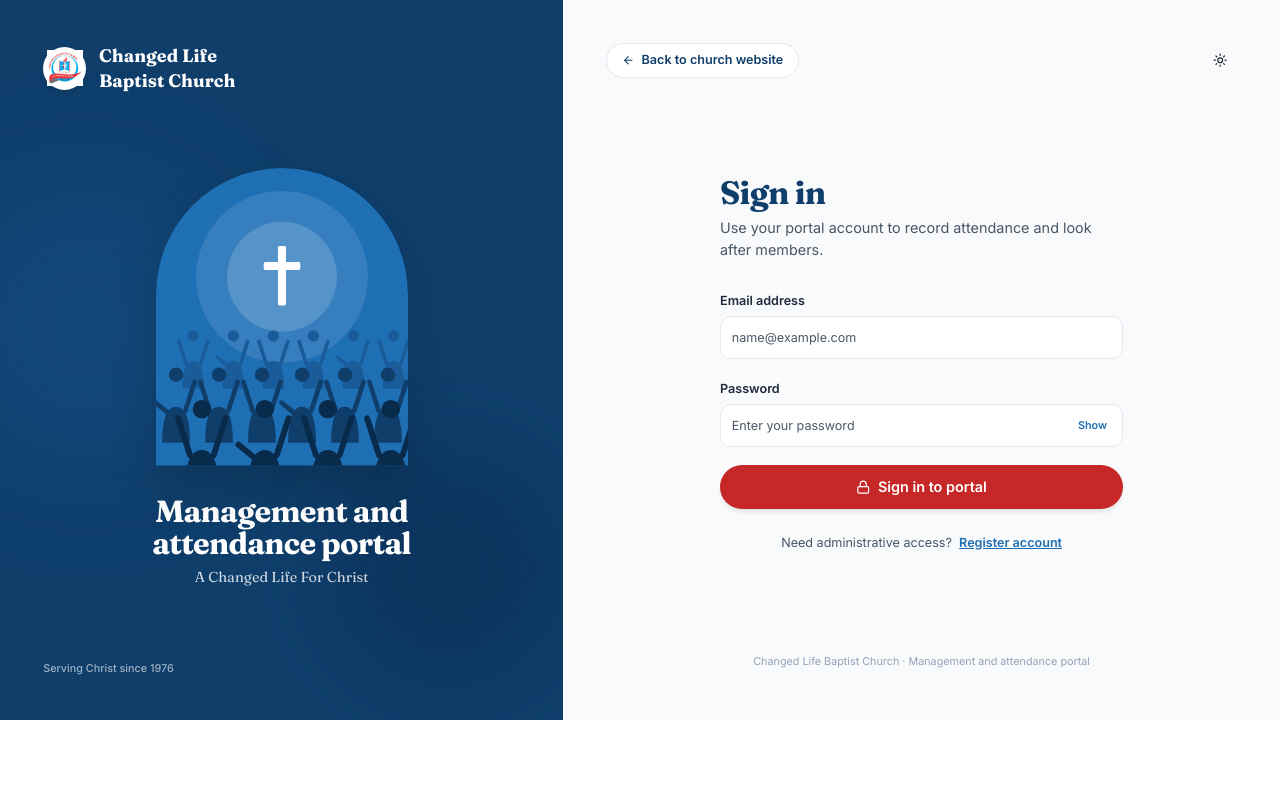
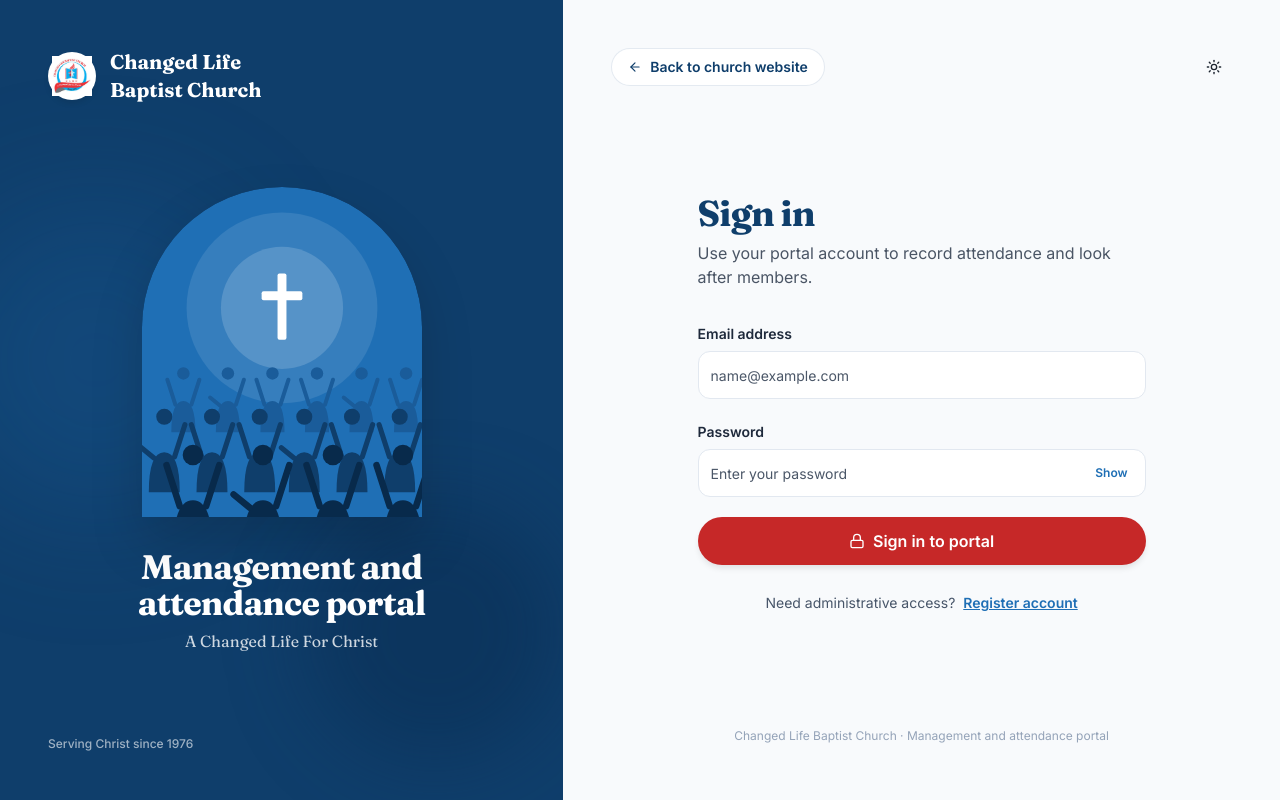
Before and after one commit to sedegah/CLBC-Attendance, a React (Vite) app: page /auth in a window 1280 px wide. Built offline with nearby package versions, Linux system fonts and the light colour scheme; no server answers; the HTML template or start-up script is replaced by a standard one.

Commit message:
Remove global zoom and enforce full-height layout

```diff
--- a/src/index.css
+++ b/src/index.css
@@ -135,8 +135,8 @@
     padding-right: env(safe-area-inset-right);
   }
 
-  html {
-    zoom: 90%;
+  html, body, #root {
+    min-height: 100%;
   }
 
 
```
Also changed, not shown: test_logo_crop.png (added).
